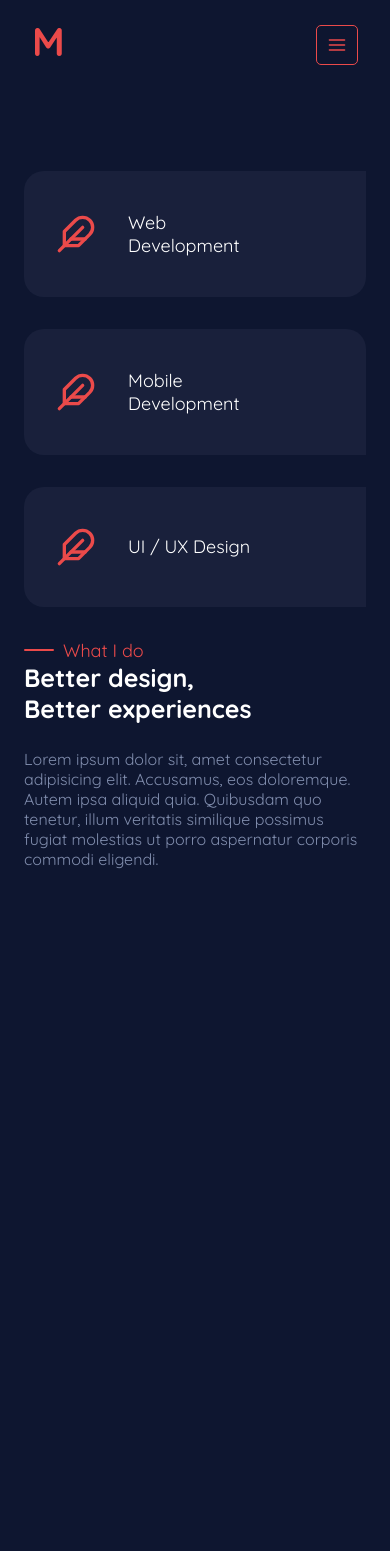
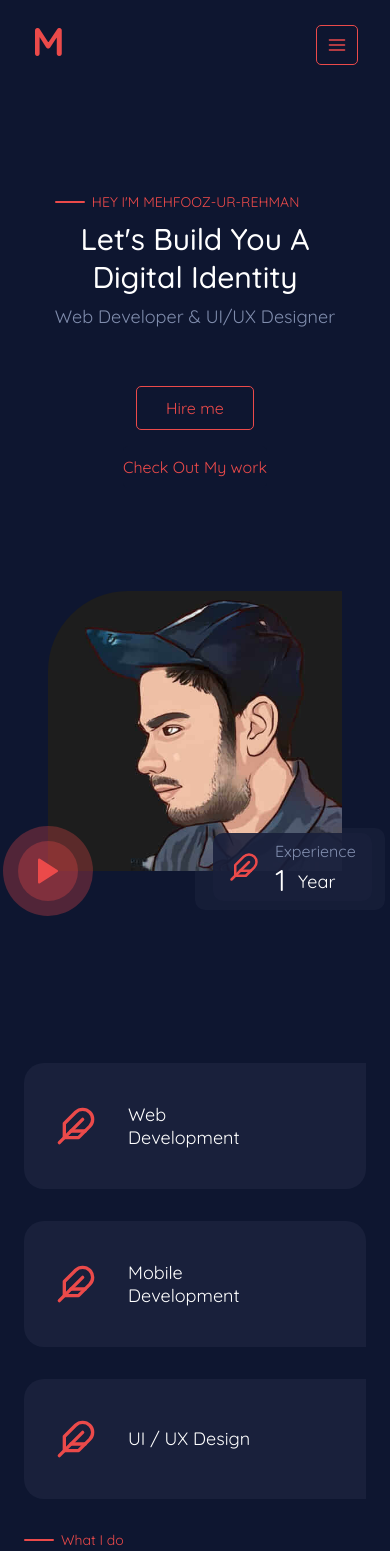
Before and after one commit to MehfoozurRehman/portfolio, a React (Create React App) app: page / in a window 390 px wide. Shown: the top 1551 px of the page. Built offline with nearby package versions, Linux system fonts and the light colour scheme.

Commit message:
home section done

```diff
--- a/src/App.scss
+++ b/src/App.scss
@@ -426,20 +426,8 @@ body {
 }
 .project__card:hover {
   transition: 300ms ease-in-out;
-  background-color: $primary;
-}
-.project__card:hover .project__card__name {
-  transition: 300ms ease-in-out;
-  color: $light;
-}
-.project__card:hover .project__card__description {
-  transition: 300ms ease-in-out;
-  color: $light;
-}
-.project__card:hover .project__card__languages__entry {
-  transition: 300ms ease-in-out;
-  background-color: $light;
-  color: $primary;
+  box-shadow: 0px 10px 30px rgba(25, 32, 59, 0.7);
+  background-color: #1c2647;
 }
 .porfolio__loadmore {
   width: 100%;
@@ -566,6 +554,10 @@ body {
 .service__card:last-child {
   border-bottom-right-radius: 0px;
 }
+.service__card:hover {
+  transition: 300ms ease-in-out;
+  box-shadow: 0px 0px 30px rgba(25, 32, 59, 0.7);
+}
 .services__section__right {
   width: 40%;
   height: 100%;
@@ -625,6 +617,159 @@ body {
   display: flex;
   align-items: flex-end;
 }
+.home__section {
+  display: flex;
+  align-items: center;
+  justify-content: space-between;
+  position: relative;
+  width: 100%;
+  max-width: 1440px;
+  padding: 0em 2em;
+  margin: 0em auto;
+  min-height: 600px;
+}
+.home__section__left {
+  flex: 1;
+}
+.home__section__left__heading {
+  font-size: 50px;
+  display: flex;
+  flex-direction: column;
+  color: $light;
+  font-weight: 500;
+  margin: 0.3em 0em;
+}
+.home__section__left__info {
+  font-size: 18px;
+  color: $secondary;
+  margin-bottom: 5em;
+}
+.home__section__left__buttons__primary {
+  background-color: $dark;
+  color: $primary;
+  border: 1px solid $primary;
+  padding: 0.7em 1.8em;
+  text-decoration: none;
+  border-radius: 5px;
+  margin-right: 2em;
+}
+.home__section__left__buttons__primary:hover {
+  transition: 300ms ease-in-out;
+  background-color: $primary;
+  color: $light;
+}
+.home__section__left__buttons__secondary {
+  background-color: $dark;
+  color: $primary;
+  padding: 0.7em 0em;
+  text-decoration: none;
+  border-radius: 5px;
+  margin-right: 1em;
+  position: relative;
+}
+.home__section__left__buttons__secondary::after {
+  position: absolute;
+  top: 32px;
+  left: 0px;
+  content: "";
+  width: 0px;
+  height: 2px;
+  background-color: $primary;
+}
+.home__section__left__buttons__secondary:hover::after {
+  transition: 500ms ease-in-out;
+  width: 100%;
+}
+.home__section__right {
+  position: relative;
+  border-top-left-radius: 50px;
+  height: 500px;
+}
+.home__section__right img {
+  min-width: 100%;
+  min-height: 100%;
+  border-top-left-radius: 80px;
+}
+.home__section__right__play__button {
+  position: absolute;
+  bottom: -30px;
+  left: -30px;
+  background-color: rgba(235, 74, 74, 0.3);
+  border: none;
+  width: 60px;
+  height: 60px;
+  display: flex;
+  align-items: center;
+  justify-content: center;
+  padding: 0em;
+  border-radius: 50px;
+  color: $primary;
+  cursor: pointer;
+}
+.home__section__right__play__button svg {
+  z-index: 5;
+  width: 30px;
+  height: 30px;
+}
+.home__section__right__play__button::after {
+  position: absolute;
+  content: "";
+  width: 90px;
+  height: 90px;
+  background-color: rgba(235, 74, 74, 0.3);
+  border-radius: 50px;
+  z-index: 1;
+}
+.home__section__right__experience {
+  position: absolute;
+  bottom: -30px;
+  right: -30px;
+  background-color: rgba(25, 32, 59, 0.9);
+  display: flex;
+  align-items: center;
+  padding: 0.5em 1em;
+  border-radius: 10px;
+}
+.home__section__right__experience svg {
+  margin-right: 1em;
+  width: 30px;
+  color: $primary;
+  height: 30px;
+}
+.home__section__right__experience__content {
+  display: flex;
+  flex-direction: column;
+}
+.home__section__right__experience__content__heading {
+  font-size: 16px;
+  color: $secondary;
+}
+.home__section__right__experience__content__info {
+  font-size: 18px;
+  color: $light;
+  display: flex;
+  align-items: flex-end;
+}
+.home__section__right__experience__content__info span {
+  font-size: 30px;
+  margin-bottom: -0.2em;
+  margin-right: 0.4em;
+}
+.home__section__right__experience__content__info::after {
+  position: absolute;
+  content: "";
+  width: 120%;
+  height: 120%;
+  background-color: rgba(25, 32, 59, 0.7);
+  border-radius: 10px;
+  z-index: -1;
+  left: -1em;
+  bottom: -0.5em;
+}
+.home__section__overlay {
+  position: absolute;
+  display: none;
+}
 @media (max-width: 1100px) {
   .header__wrapper__menu {
     display: flex;
@@ -666,6 +811,23 @@ body {
     justify-content: flex-start;
     margin-top: 1em;
   }
+  .home__section {
+    flex-direction: column;
+  }
+  .home__section__left {
+    min-height: 500px;
+    display: flex;
+    flex-direction: column;
+    justify-content: center;
+  }
+  .home__section__right {
+    height: 600px;
+    width: 70%;
+  }
+  .home__section__right img {
+    width: 100%;
+    height: 100%;
+  }
 }
 @media (max-width: 900px) {
   .project__card {
@@ -680,6 +842,10 @@ body {
   }
   .portfolio__section__right .portfolio__filters {
     margin-left: 0em;
+  }
+  .home__section__right {
+    height: 500px;
+    margin-bottom: 7em;
   }
 }
 @media (max-width: 800px) {
@@ -734,6 +900,10 @@ body {
   .portfolio__section__right .portfolio__filters {
     margin-left: -0.5em;
   }
+  .home__section__right {
+    height: 500px;
+    width: 90%;
+  }
 }
 @media (max-width: 600px) {
   .header__wrapper__logo div {
@@ -781,9 +951,42 @@ body {
   .project__card {
     width: 100%;
   }
+  .home__section__right {
+    height: 350px;
+  }
+  .home__section__left__heading {
+    font-size: 35px;
+  }
 }
 @media (max-width: 400px) {
   .header__wrapper__nav .header__wrapper__nav__phone {
     display: none;
   }
+  .home__section__left__buttons {
+    display: flex;
+    flex-direction: column;
+    align-items: center;
+  }
+  .home__section__left__buttons__primary {
+    width: fit-content;
+    margin-right: 0em;
+    margin-top: -2em;
+  }
+  .home__section__left__buttons__secondary {
+    margin-right: 0em;
+    margin-top: 1em;
+  }
+  .services__section__right__sub__heading {
+    font-size: 14px;
+  }
+  .home__section__left__heading {
+    font-size: 30px;
+    text-align: center;
+  }
+  .home__section__left__info {
+    text-align: center;
+  }
+  .home__section__right {
+    height: 280px;
+  }
 }
--- a/src/screens/Home.js
+++ b/src/screens/Home.js
@@ -1,6 +1,15 @@
 import React from "react";
-import { ArrowRight, Feather } from "react-feather";
+import {
+  ArrowRight,
+  Facebook,
+  Feather,
+  GitHub,
+  Instagram,
+  Linkedin,
+  Play,
+} from "react-feather";
 import { Link } from "react-router-dom";
+import { pic } from "../assets";
 import { PortfolioFilter, ProjectCard } from "../components";
 
 function ServicesCard({ name, icon }) {
@@ -15,7 +24,84 @@ function ServicesCard({ name, icon }) {
 export default function Home() {
   return (
     <>
-      <section className="home__section" id="home__section"></section>
+      <section className="home__section" id="home__section">
+        <div className="home__section__left">
+          <div className="services__section__right__sub__heading">
+            <div className="services__section__right__sub__heading__bar"></div>
+            HEY I'M MEHFOOZ-UR-REHMAN
+          </div>
+          <div className="home__section__left__heading">
+            <span>Let's Build You A</span>
+            <span>Digital Identity</span>
+          </div>
+          <div className="home__section__left__info">
+            Web Developer & UI/UX Designer
+          </div>
+          <div className="home__section__left__buttons">
+            <Link
+              to="/contact"
+              onClick={() => {
+                document.getElementById("contact").checked = true;
+              }}
+              className="home__section__left__buttons__primary"
+            >
+              Hire me
+            </Link>
+            <Link
+              to="/portfolio"
+              onClick={() => {
+                document.getElementById("portfolio").checked = true;
+              }}
+              className="home__section__left__buttons__secondary"
+            >
+              Check Out My work
+            </Link>
+          </div>
+        </div>
+        <div className="home__section__right">
+          <button className="home__section__right__play__button">
+            <Play size={20} color="currentColor" fill="currentColor" />
+          </button>
+          <div className="home__section__right__experience">
+            <Feather size={20} color="currentColor" />
+            <div className="home__section__right__experience__content">
+              <div className="home__section__right__experience__content__heading">
+                Experience
+              </div>
+              <div className="home__section__right__experience__content__info">
+                <span>1</span>Year
+              </div>
+            </div>
+          </div>
+          <img src={pic} alt="pic" />
+        </div>
+        <div className="home__section__overlay">
+          <a
+            href="https://github.com/MehfoozurRehman"
+            className="home__section__overlay__link"
+          >
+            <GitHub size={20} color="currentColor" />
+          </a>
+          <a
+            href="https://web.facebook.com/MehfoozurRehmanIjaz/"
+            className="home__section__overlay__link"
+          >
+            <Facebook size={20} color="currentColor" />
+          </a>
+          <a
+            href="https://www.instagram.com/mehfoozurrehman___/"
+            className="home__section__overlay__link"
+          >
+            <Instagram size={20} color="currentColor" />
+          </a>
+          <a
+            href="https://www.linkedin.com/in/mehfooz-rehman-37a1b0231/"
+            className="home__section__overlay__link"
+          >
+            <Linkedin size={20} color="currentColor" />
+          </a>
+        </div>
+      </section>
       <section className="services__section" id="services__section">
         <div className="services__section__left">
           <div className="services__section__left__col">
```
